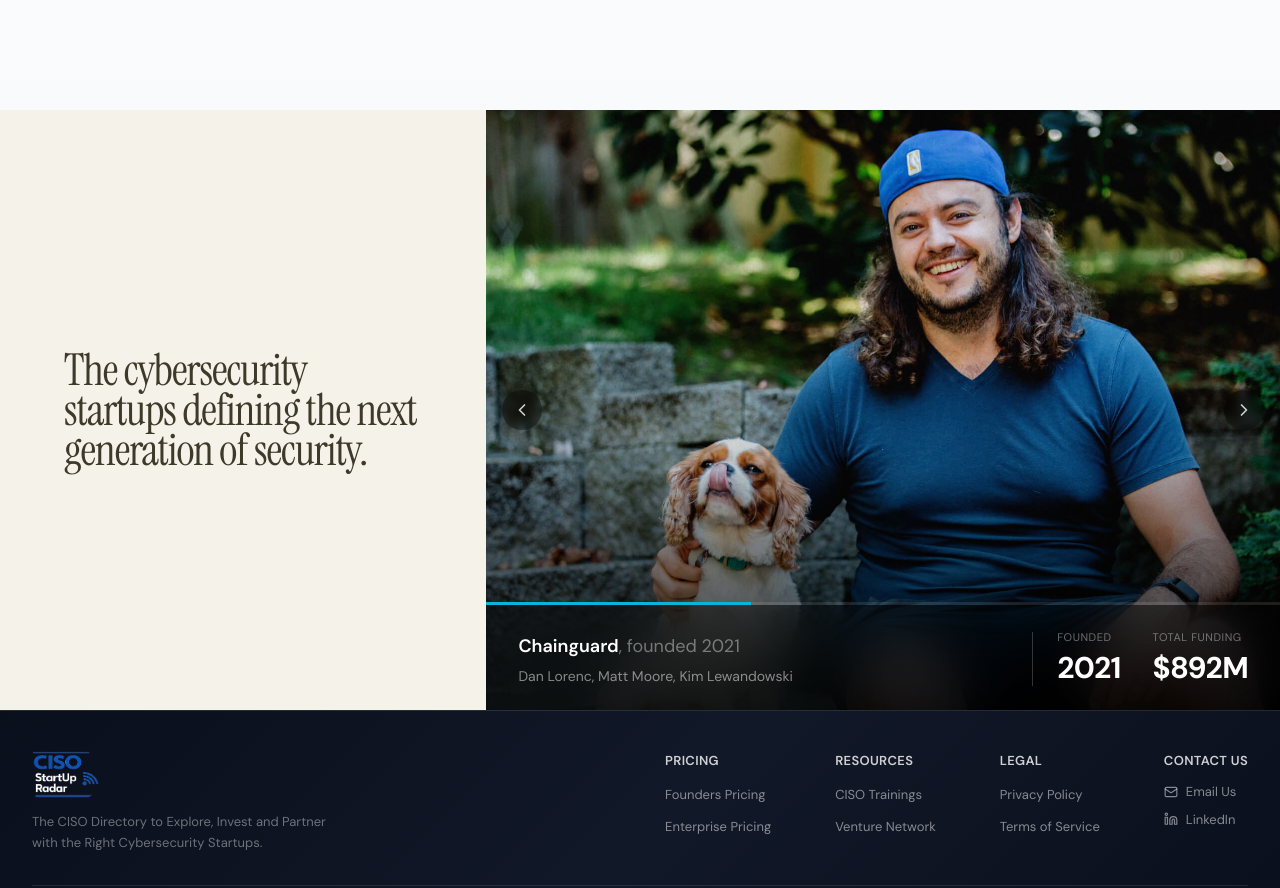
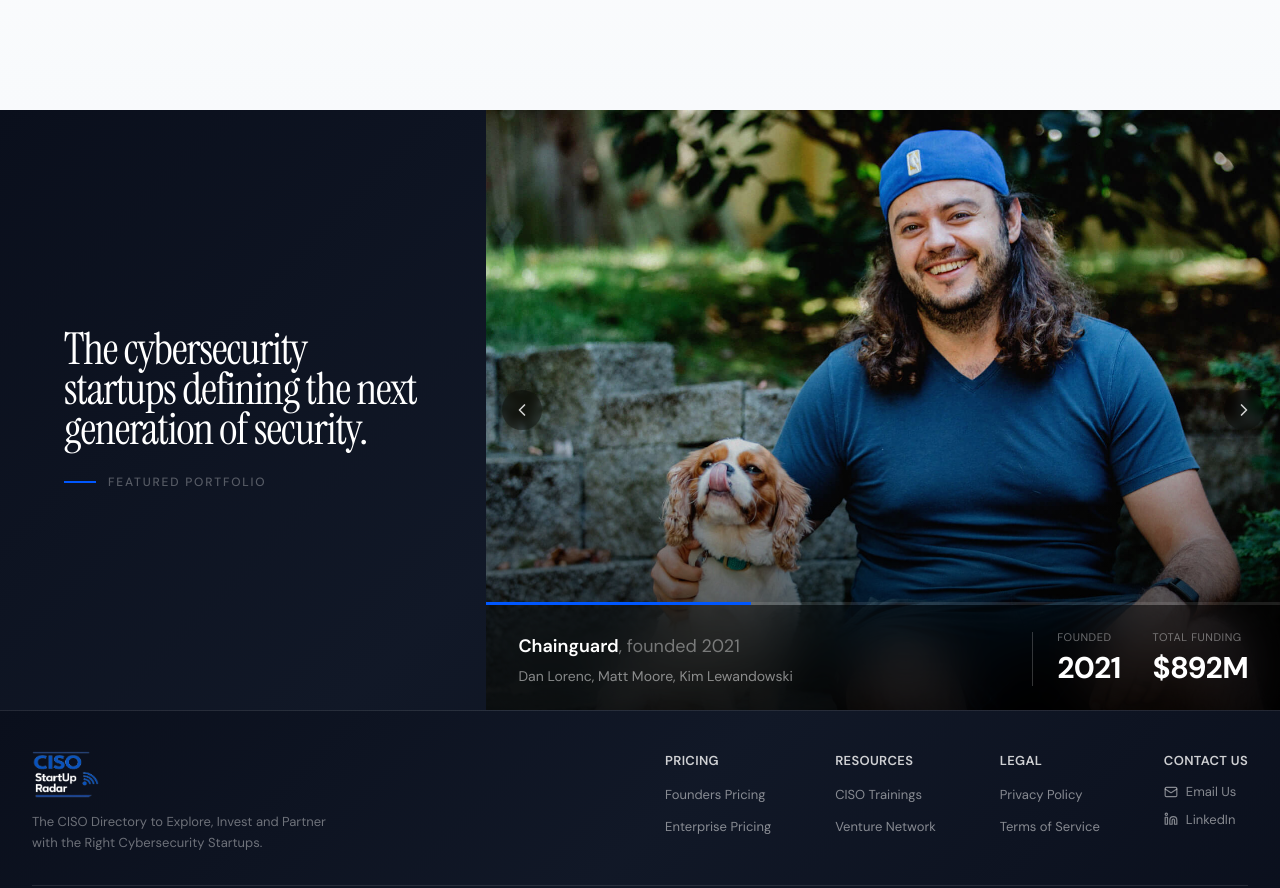
Before and after one commit to Sydmhz/ciso-startup-radar, a Next.js app: page / in a window 1280 px wide. Shown: the part 1755-2643 px from the top of the page. Built offline with nearby package versions, Linux system fonts and the light colour scheme.

Commit message:
style: update portfolio showcase to dark navy color scheme

```diff
--- a/src/components/shared/portfolio-showcase.tsx
+++ b/src/components/shared/portfolio-showcase.tsx
@@ -95,21 +95,32 @@ export function PortfolioShowcase() {
   const progress = ((current + 1) / companies.length) * 100;
 
   return (
-    <section className="bg-[#F5F2EA]">
+    <section
+      style={{
+        background: "linear-gradient(135deg, #0A0F1C 0%, #111827 50%, #0A0F1C 100%)",
+      }}
+    >
       <div className="max-w-[1400px] mx-auto">
         <div className="flex flex-col md:flex-row min-h-[520px] lg:min-h-[600px]">
           {/* Left panel — headline text */}
           <div className="md:w-[38%] flex items-center px-8 md:px-12 lg:px-16 py-12 md:py-0">
+            <div>
               <h2
-              className="text-3xl md:text-4xl lg:text-[44px] leading-[1.15] tracking-tight"
+                className="text-3xl md:text-4xl lg:text-[44px] leading-[1.15] tracking-tight text-white"
                 style={{
-                color: "#3D3A2A",
                   fontFamily: "'Instrument Serif', 'Georgia', serif",
                 }}
               >
                 The cybersecurity startups defining the next generation of
                 security.
               </h2>
+              <div className="mt-6 flex items-center gap-3">
+                <div className="w-8 h-[2px] bg-[#0057FF]" />
+                <span className="text-[12px] font-medium uppercase tracking-[0.15em] text-white/30">
+                  Featured Portfolio
+                </span>
+              </div>
+            </div>
           </div>
 
           {/* Right panel — carousel */}
@@ -164,7 +175,7 @@ export function PortfolioShowcase() {
                     className="h-full transition-all duration-500"
                     style={{
                       width: `${progress}%`,
-                      background: company.accent,
+                      background: "#0057FF",
                     }}
                   />
                 </div>
```
Lines whose indentation alone changed are shown as unchanged.
